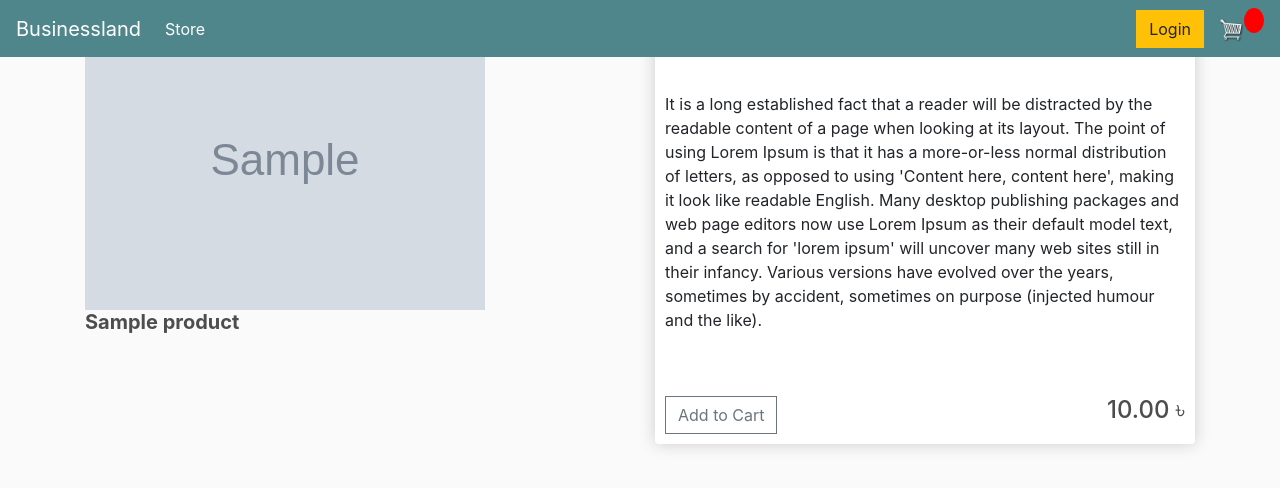
After one commit to tanjil-dev/businessland, a Django app: page /product_view/1/ in a window 1280 px wide. The commit adds this page. Shown: the top 488 px of the page. Run offline with Django 3.2, Linux system fonts and the light colour scheme; tables that the repository leaves empty hold one stand-in row (values such as "Sample post"); grey boxes marked "Sample" are stand-in pictures; some libraries are stand-ins or nearby versions.

Commit message:
dynamic product view added

```diff
--- a/store/templates/store/main.html
+++ b/store/templates/store/main.html
@@ -60,7 +60,7 @@
 </head>
 <body>
 
-<nav class="navbar navbar-expand-lg navbar-dark bg-dark">
+<nav class="navbar fixed-top navbar-expand-lg navbar-dark bg-dark">
     <a class="navbar-brand" href="{% url 'store' %}">Businessland</a>
     <button class="navbar-toggler" type="button" data-toggle="collapse" data-target="#navbarSupportedContent"
             aria-controls="navbarSupportedContent" aria-expanded="false" aria-label="Toggle navigation">
--- /dev/null
+++ b/store/templates/store/view_product.html
@@ -0,0 +1,31 @@
+{% extends 'store/main.html' %}
+{% load static %}
+{% block content %}
+    <div class="row">
+        <div class="col-lg-6">
+            <img align="center" class="" src="{{ products.imageURL }}" alt="">
+            <h5><strong>{{ products.name }}</strong></h5>
+        </div>
+        <div class="col-lg-6">
+
+            <div class="box-element">
+                <br>
+                <br>
+                <br>
+                <p>It is a long established fact that a reader will be distracted by the readable content of a page when
+                    looking at its layout. The point of using Lorem Ipsum is that it has a more-or-less normal
+                    distribution of letters, as opposed to using 'Content here, content here', making it look like
+                    readable English. Many desktop publishing packages and web page editors now use Lorem Ipsum as their
+                    default model text, and a search for 'lorem ipsum' will uncover many web sites still in their
+                    infancy. Various versions have evolved over the years, sometimes by accident, sometimes on purpose
+                    (injected humour and the like).</p>
+                <br>
+                <br>
+                <button data-product="{{ products.id }}" data-action="add"
+                        class="btn btn-outline-secondary add-btn update-cart">Add to Cart
+                </button>
+                <h4 style="display: inline-block; float: right">{{ products.price|floatformat:2 }} ৳</h4>
+            </div>
+        </div>
+    </div>
+{% endblock content %}
--- a/store/url.py
+++ b/store/url.py
@@ -3,8 +3,10 @@ from django.urls import path
 from store.views.core_view import *
 
 urlpatterns = [
-    path('', UnderConstruction.as_view(), name="under_construction"),
-    path('store/', Store.as_view(), name="store"),
+    path('uder-construction/', UnderConstruction.as_view(), name="under_construction"),
+    path('', Store.as_view(), name="store"),
+    path('orders/', orders.as_view(), name="orders"),
+    path('product_view/<str:pk>/', viewProduct.as_view(), name="product_view"),
     path('cart/', Cart.as_view(), name="cart"),
     path('checkout/', Checkout.as_view(), name="checkout"),
     path('update_item/', updateItem.as_view(), name="update_item"),
--- a/store/views/core_view.py
+++ b/store/views/core_view.py
@@ -123,3 +123,21 @@ class processOrder(View):
             )
 
         return JsonResponse('Payment complete', safe=False)
+
+class viewProduct(View):
+    template = 'store/view_product.html'
+    def get(self,request,pk):
+        product = Product.objects.get(id=pk)
+        context = {
+            'products': product
+        }
+        return render(request, template_name=self.template, context=context)
+
+class orders(View):
+    template = 'store/orders.html'
+    def get(self,request):
+        order = Order.objects.all()
+        context = {
+            'orders': order
+        }
+        return render(request, template_name=self.template, context=context)
```
Also changed, not shown: store/templates/store/orders.html (added, +12 -0 lines), store/templates/store/store.html (+36 -2 lines), store/templates/store/coming_soon.html (line endings or trailing spaces).
